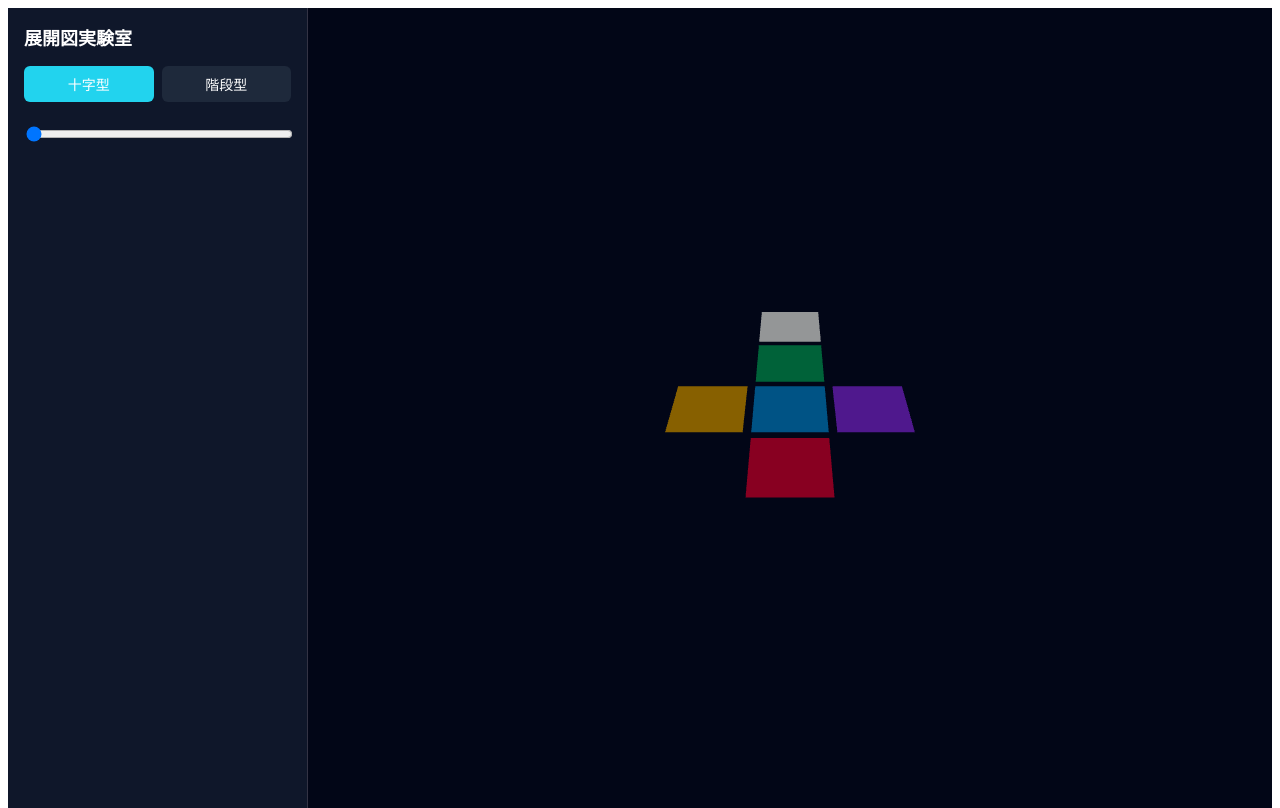
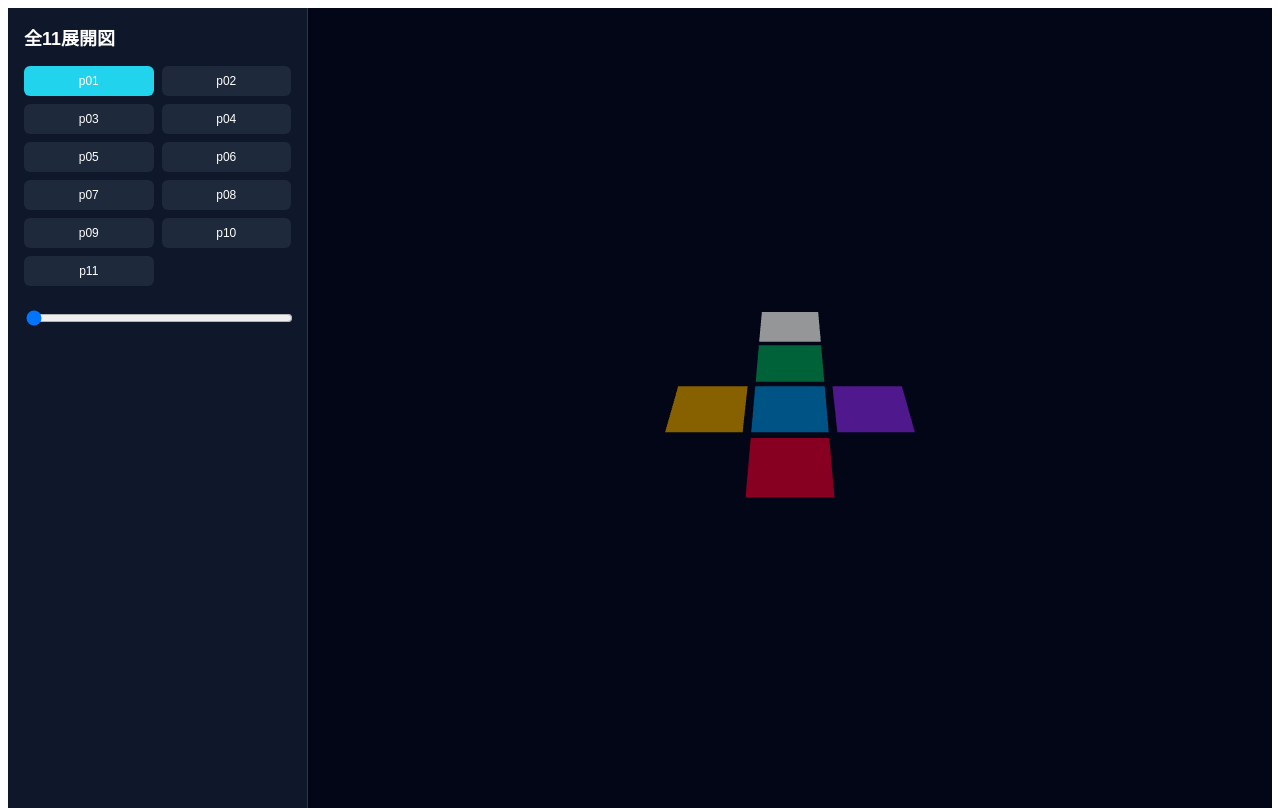
Before and after one commit to bqyujiyamada-code/study-quest, a Next.js app: page /cube-quest in a window 1280 px wide. Built offline with nearby package versions, Linux system fonts and the light colour scheme.

Commit message:
fix cube-quest

```diff
--- a/src/app/cube-quest/page.tsx
+++ b/src/app/cube-quest/page.tsx
@@ -5,39 +5,31 @@ import { Canvas } from "@react-three/fiber";
 import { OrbitControls } from "@react-three/drei";
 import * as THREE from "three";
 
-// --- 型定義 ---
-type FaceDef = {
-  id: string;
-  name: string;
-  color: string;
-  pos: [number, number, number];
-  pivot: [number, number, number];
-  axis: "X" | "Y";
-  sign: number;
-  parent?: string;
+type FaceDef = { id: string; name: string; color: string; pos: [number, number, number]; pivot: [number, number, number]; axis: "X" | "Y"; sign: number; parent?: string };
+
+const getPatterns = (): Record<string, FaceDef[]> => {
+  const b = { id: "bottom", name: "底面", color: "#0ea5e9" };
+  const f = { id: "front", name: "手前", color: "#f43f5e" };
+  const bk = { id: "back", name: "奥面", color: "#10b981" };
+  const l = { id: "left", name: "左面", color: "#eab308" };
+  const r = { id: "right", name: "右面", color: "#a855f7" };
+  const t = { id: "top", name: "天井", color: "#f8fafc" };
+
+  return {
+    p01: [{...b, pos:[0,0,0], pivot:[0,0,0], axis:"X", sign:0}, {...f, pos:[0,-1,0], pivot:[0,-0.5,0], axis:"X", sign:1, parent:"bottom"}, {...bk, pos:[0,1,0], pivot:[0,0.5,0], axis:"X", sign:-1, parent:"bottom"}, {...l, pos:[-1,0,0], pivot:[-0.5,0,0], axis:"Y", sign:-1, parent:"bottom"}, {...r, pos:[1,0,0], pivot:[0.5,0,0], axis:"Y", sign:1, parent:"bottom"}, {...t, pos:[0,2,0], pivot:[0,1.5,0], axis:"X", sign:-1, parent:"back"}],
+    p02: [{...b, pos:[0,0,0], pivot:[0,0,0], axis:"X", sign:0}, {...f, pos:[0,-1,0], pivot:[0,-0.5,0], axis:"X", sign:1, parent:"bottom"}, {...bk, pos:[0,1,0], pivot:[0,0.5,0], axis:"X", sign:-1, parent:"bottom"}, {...t, pos:[0,2,0], pivot:[0,1.5,0], axis:"X", sign:-1, parent:"back"}, {...r, pos:[1,1,0], pivot:[0.5,1,0], axis:"Y", sign:1, parent:"back"}, {...l, pos:[-1,1,0], pivot:[-0.5,1,0], axis:"Y", sign:-1, parent:"back"}],
+    p03: [{...b, pos:[0,0,0], pivot:[0,0,0], axis:"X", sign:0}, {...f, pos:[0,-1,0], pivot:[0,-0.5,0], axis:"X", sign:1, parent:"bottom"}, {...bk, pos:[0,1,0], pivot:[0,0.5,0], axis:"X", sign:-1, parent:"bottom"}, {...t, pos:[0,2,0], pivot:[0,1.5,0], axis:"X", sign:-1, parent:"back"}, {...r, pos:[1,1,0], pivot:[0.5,1,0], axis:"Y", sign:1, parent:"back"}, {...l, pos:[-1,0,0], pivot:[-0.5,0,0], axis:"Y", sign:-1, parent:"bottom"}],
+    p04: [{...b, pos:[0,0,0], pivot:[0,0,0], axis:"X", sign:0}, {...f, pos:[0,-1,0], pivot:[0,-0.5,0], axis:"X", sign:1, parent:"bottom"}, {...bk, pos:[0,1,0], pivot:[0,0.5,0], axis:"X", sign:-1, parent:"bottom"}, {...l, pos:[-1,0,0], pivot:[-0.5,0,0], axis:"Y", sign:-1, parent:"bottom"}, {...t, pos:[-1,1,0], pivot:[-1,0.5,0], axis:"X", sign:-1, parent:"left"}, {...r, pos:[1,0,0], pivot:[0.5,0,0], axis:"Y", sign:1, parent:"bottom"}],
+    p05: [{...b, pos:[0,0,0], pivot:[0,0,0], axis:"X", sign:0}, {...f, pos:[0,-1,0], pivot:[0,-0.5,0], axis:"X", sign:1, parent:"bottom"}, {...bk, pos:[0,1,0], pivot:[0,0.5,0], axis:"X", sign:-1, parent:"bottom"}, {...l, pos:[-1,0,0], pivot:[-0.5,0,0], axis:"Y", sign:-1, parent:"bottom"}, {...r, pos:[1,0,0], pivot:[0.5,0,0], axis:"Y", sign:1, parent:"bottom"}, {...t, pos:[1,1,0], pivot:[1,0.5,0], axis:"X", sign:-1, parent:"right"}],
+    p06: [{...b, pos:[0,0,0], pivot:[0,0,0], axis:"X", sign:0}, {...f, pos:[0,-1,0], pivot:[0,-0.5,0], axis:"X", sign:1, parent:"bottom"}, {...bk, pos:[0,1,0], pivot:[0,0.5,0], axis:"X", sign:-1, parent:"bottom"}, {...l, pos:[-1,1,0], pivot:[-0.5,1,0], axis:"Y", sign:-1, parent:"back"}, {...r, pos:[1,1,0], pivot:[0.5,1,0], axis:"Y", sign:1, parent:"back"}, {...t, pos:[0,2,0], pivot:[0,1.5,0], axis:"X", sign:-1, parent:"back"}],
+    p07: [{...b, pos:[0,0,0], pivot:[0,0,0], axis:"X", sign:0}, {...f, pos:[0,-1,0], pivot:[0,-0.5,0], axis:"X", sign:1, parent:"bottom"}, {...bk, pos:[0,1,0], pivot:[0,0.5,0], axis:"X", sign:-1, parent:"bottom"}, {...l, pos:[-1,1,0], pivot:[-0.5,1,0], axis:"Y", sign:-1, parent:"back"}, {...t, pos:[0,2,0], pivot:[0,1.5,0], axis:"X", sign:-1, parent:"back"}, {...r, pos:[0,1,0], pivot:[0.5,1,0], axis:"Y", sign:1, parent:"back"}],
+    p08: [{...b, pos:[0,0,0], pivot:[0,0,0], axis:"X", sign:0}, {...f, pos:[0,-1,0], pivot:[0,-0.5,0], axis:"X", sign:1, parent:"bottom"}, {...l, pos:[-1,-1,0], pivot:[-0.5,-1,0], axis:"Y", sign:-1, parent:"front"}, {...bk, pos:[0,1,0], pivot:[0,0.5,0], axis:"X", sign:-1, parent:"bottom"}, {...r, pos:[1,1,0], pivot:[0.5,1,0], axis:"Y", sign:1, parent:"back"}, {...t, pos:[0,2,0], pivot:[0,1.5,0], axis:"X", sign:-1, parent:"back"}],
+    p09: [{...b, pos:[0,0,0], pivot:[0,0,0], axis:"X", sign:0}, {...f, pos:[0,-1,0], pivot:[0,-0.5,0], axis:"X", sign:1, parent:"bottom"}, {...l, pos:[-1,-1,0], pivot:[-0.5,-1,0], axis:"Y", sign:-1, parent:"front"}, {...r, pos:[1,-1,0], pivot:[0.5,-1,0], axis:"Y", sign:1, parent:"front"}, {...bk, pos:[0,1,0], pivot:[0,0.5,0], axis:"X", sign:-1, parent:"bottom"}, {...t, pos:[0,2,0], pivot:[0,1.5,0], axis:"X", sign:-1, parent:"back"}],
+    p10: [{...b, pos:[0,0,0], pivot:[0,0,0], axis:"X", sign:0}, {...f, pos:[0,-1,0], pivot:[0,-0.5,0], axis:"X", sign:1, parent:"bottom"}, {...l, pos:[-1,-1,0], pivot:[-0.5,-1,0], axis:"Y", sign:-1, parent:"front"}, {...r, pos:[1,0,0], pivot:[0.5,0,0], axis:"Y", sign:1, parent:"bottom"}, {...bk, pos:[1,1,0], pivot:[1,0.5,0], axis:"X", sign:-1, parent:"right"}, {...t, pos:[1,2,0], pivot:[1,1.5,0], axis:"X", sign:-1, parent:"back"}],
+    p11: [{...b, pos:[0,0,0], pivot:[0,0,0], axis:"X", sign:0}, {...f, pos:[0,-1,0], pivot:[0,-0.5,0], axis:"X", sign:1, parent:"bottom"}, {...l, pos:[-1,-1,0], pivot:[-0.5,-1,0], axis:"Y", sign:-1, parent:"front"}, {...r, pos:[1,0,0], pivot:[0.5,0,0], axis:"Y", sign:1, parent:"bottom"}, {...bk, pos:[1,1,0], pivot:[1,0.5,0], axis:"X", sign:-1, parent:"right"}, {...t, pos:[0,1,0], pivot:[0,0.5,0], axis:"Y", sign:1, parent:"right"}],
+  };
 };
 
-// --- パターンデータ ---
-const getPatterns = (): Record<string, FaceDef[]> => ({
-  p01: [
-    { id: "bottom", name: "底面", color: "#0ea5e9", pos: [0, 0, 0], pivot: [0, 0, 0], axis: "X", sign: 0 },
-    { id: "front", name: "手前", color: "#f43f5e", pos: [0, -1, 0], pivot: [0, -0.5, 0], axis: "X", sign: 1, parent: "bottom" },
-    { id: "back", name: "奥面", color: "#10b981", pos: [0, 1, 0], pivot: [0, 0.5, 0], axis: "X", sign: -1, parent: "bottom" },
-    { id: "left", name: "左面", color: "#eab308", pos: [-1, 0, 0], pivot: [-0.5, 0, 0], axis: "Y", sign: -1, parent: "bottom" },
-    { id: "right", name: "右面", color: "#a855f7", pos: [1, 0, 0], pivot: [0.5, 0, 0], axis: "Y", sign: 1, parent: "bottom" },
-    { id: "top", name: "天井", color: "#f8fafc", pos: [0, 2, 0], pivot: [0, 1.5, 0], axis: "X", sign: -1, parent: "back" }
-  ],
-  p02: [
-    { id: "bottom", name: "底面", color: "#0ea5e9", pos: [0, 0, 0], pivot: [0, 0, 0], axis: "X", sign: 0 },
-    { id: "front", name: "手前", color: "#f43f5e", pos: [0, -1, 0], pivot: [0, -0.5, 0], axis: "X", sign: 1, parent: "bottom" },
-    { id: "back", name: "奥面", color: "#10b981", pos: [0, 1, 0], pivot: [0, 0.5, 0], axis: "X", sign: -1, parent: "bottom" },
-    { id: "top", name: "天井", color: "#f8fafc", pos: [0, 2, 0], pivot: [0, 1.5, 0], axis: "X", sign: -1, parent: "back" },
-    { id: "right", name: "右面", color: "#a855f7", pos: [1, 1, 0], pivot: [0.5, 1, 0], axis: "Y", sign: 1, parent: "back" },
-    { id: "left", name: "左面", color: "#eab308", pos: [-1, 0, 0], pivot: [-0.5, 0, 0], axis: "Y", sign: -1, parent: "bottom" }
-  ]
-});
-
-// --- 面コンポーネント ---
 function FaceInstance({ def, progress, allFaces }: { def: FaceDef; progress: number; allFaces: FaceDef[] }) {
   const groupRef = useRef<THREE.Group>(null);
   useEffect(() => {
@@ -64,15 +56,9 @@ function FaceInstance({ def, progress, allFaces }: { def: FaceDef; progress: num
     groupRef.current.matrix.copy(getMatrix(def));
     groupRef.current.matrixAutoUpdate = false;
   }, [progress, def, allFaces]);
-
-  return (
-    <group ref={groupRef}>
-      <mesh><planeGeometry args={[0.9, 0.9]} /><meshStandardMaterial color={def.color} side={THREE.DoubleSide} /></mesh>
-    </group>
-  );
+  return <group ref={groupRef}><mesh><planeGeometry args={[0.9, 0.9]} /><meshStandardMaterial color={def.color} side={THREE.DoubleSide} /></mesh></group>;
 }
 
-// --- メイン ---
 export default function CubeQuest() {
   const [key, setKey] = useState("p01");
   const [progress, setProgress] = useState(0);
@@ -86,21 +72,14 @@ export default function CubeQuest() {
     return () => window.removeEventListener("resize", handleResize);
   }, []);
 
-  // スタイル補助関数
-  const getButtonStyle = (active: boolean): React.CSSProperties => ({
-    padding: "8px 12px", background: active ? "#22d3ee" : "#1e293b",
-    border: "none", borderRadius: "6px", color: "white", cursor: "pointer",
-    fontSize: "14px", flex: "1 1 calc(50% - 8px)"
-  });
-
   return (
     <div style={{ width: "100%", height: "100vh", display: "flex", flexDirection: isMobile ? "column" : "row", background: "#020617", color: "white", fontFamily: "sans-serif", overflow: "hidden" }}>
-      <div style={{ width: isMobile ? "100%" : "300px", flex: isMobile ? "none" : "0 0 300px", padding: "16px", background: "#0f172a", borderBottom: isMobile ? "1px solid #334" : "none", borderRight: isMobile ? "none" : "1px solid #334", overflowY: "auto", boxSizing: "border-box" }}>
-        <h2 style={{ fontSize: "18px", margin: "0 0 16px 0" }}>展開図実験室</h2>
-        <div style={{ display: "flex", flexWrap: "wrap", gap: "8px" }}>
+      <div style={{ width: isMobile ? "100%" : "300px", flex: isMobile ? "none" : "0 0 300px", padding: "16px", background: "#0f172a", boxSizing: "border-box", borderBottom: isMobile ? "1px solid #334" : "none", borderRight: isMobile ? "none" : "1px solid #334", overflowY: "auto" }}>
+        <h2 style={{ fontSize: "18px", margin: "0 0 16px 0" }}>全11展開図</h2>
+        <div style={{ display: "grid", gridTemplateColumns: "1fr 1fr", gap: "8px" }}>
           {Object.keys(patterns).map(k => (
-            <button key={k} onClick={() => {setKey(k); setProgress(0);}} style={getButtonStyle(key === k)}>
-              {k === "p01" ? "十字型" : "階段型"}
+            <button key={k} onClick={() => {setKey(k); setProgress(0);}} style={{ padding: "8px", background: key === k ? "#22d3ee" : "#1e293b", border: "none", borderRadius: "6px", color: "white", cursor: "pointer", fontSize: "12px" }}>
+              {k}
             </button>
           ))}
         </div>
```
